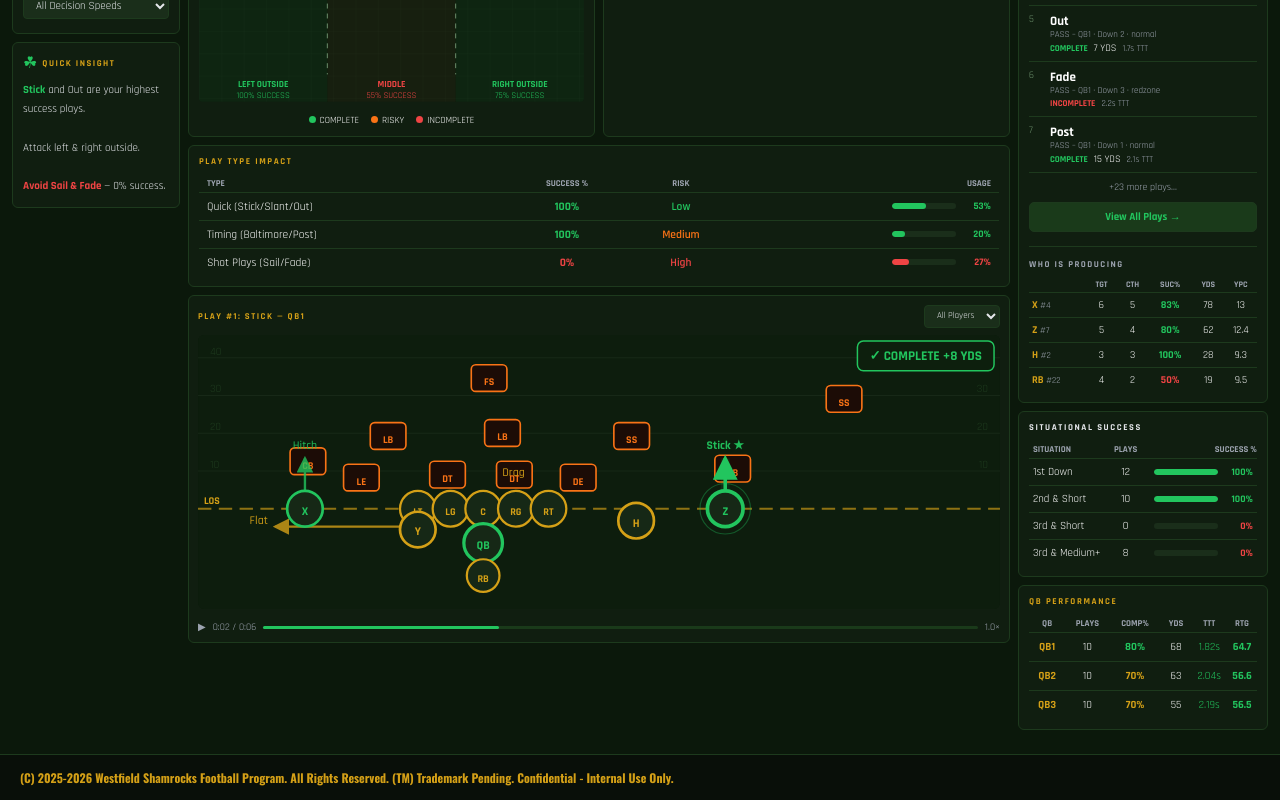
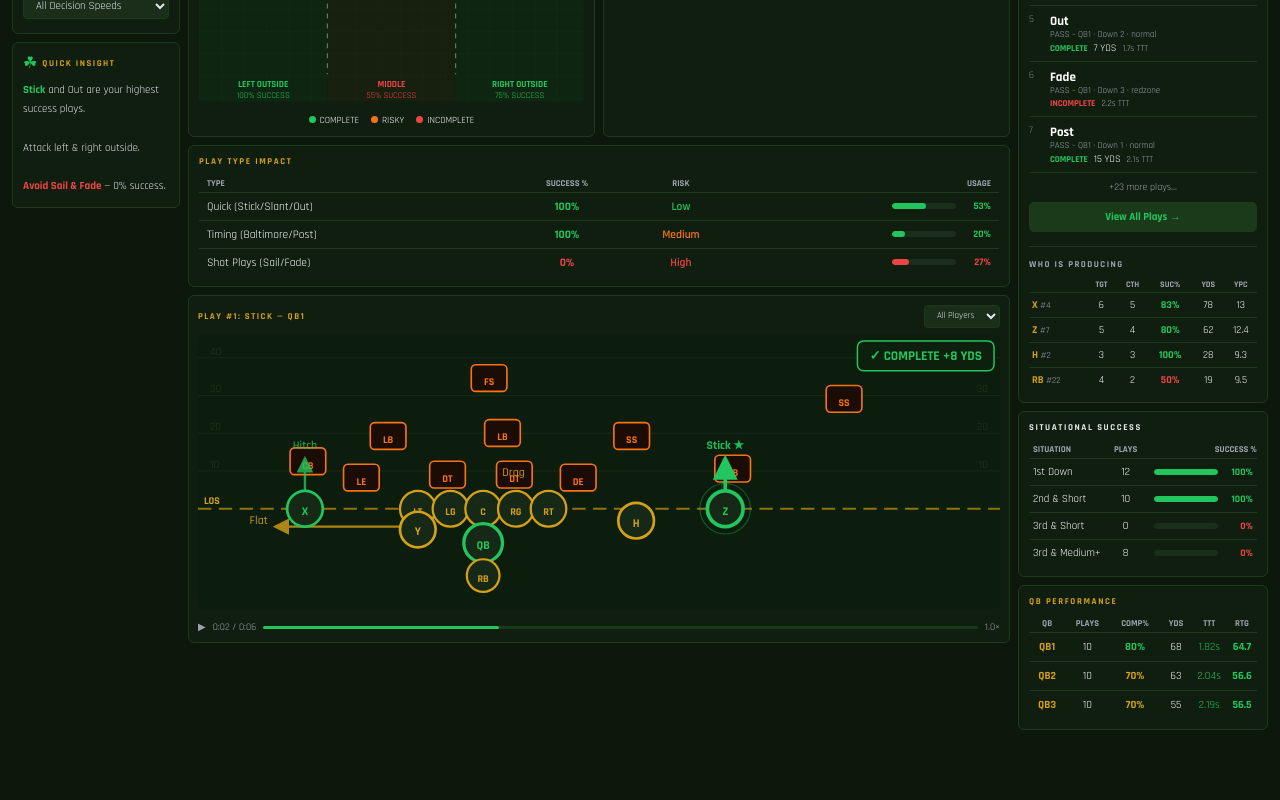
Before and after one commit to jekelle/westfield-dashboard, a React (Vite) app: page / in a window 1280 px wide. Shown: the part 376-1176 px from the top of the page. After the commit the page ends 1130 px from the top, so only its background shows below. Built offline with nearby package versions, Linux system fonts and the light colour scheme.

Commit message:
Final clean build

```diff
--- a/src/App.jsx
+++ b/src/App.jsx
@@ -1154,9 +1154,6 @@ export default function App() {
             </>
         }
       </div>
-      <div style={{borderTop:"1px solid #1d3a1d",background:"#090f09",padding:"14px 20px",display:"flex",alignItems:"center",justifyContent:"space-between",flexWrap:"wrap",gap:10}}>
-        <div style={{fontFamily:"Oswald",fontSize:12,fontWeight:700,color:"#d4a017"}}>(C) 2025-2026 Westfield Shamrocks Football Program. All Rights Reserved. (TM) Trademark Pending. Confidential - Internal Use Only.</div>
-      </div>
     </div>
   )
 }
```
